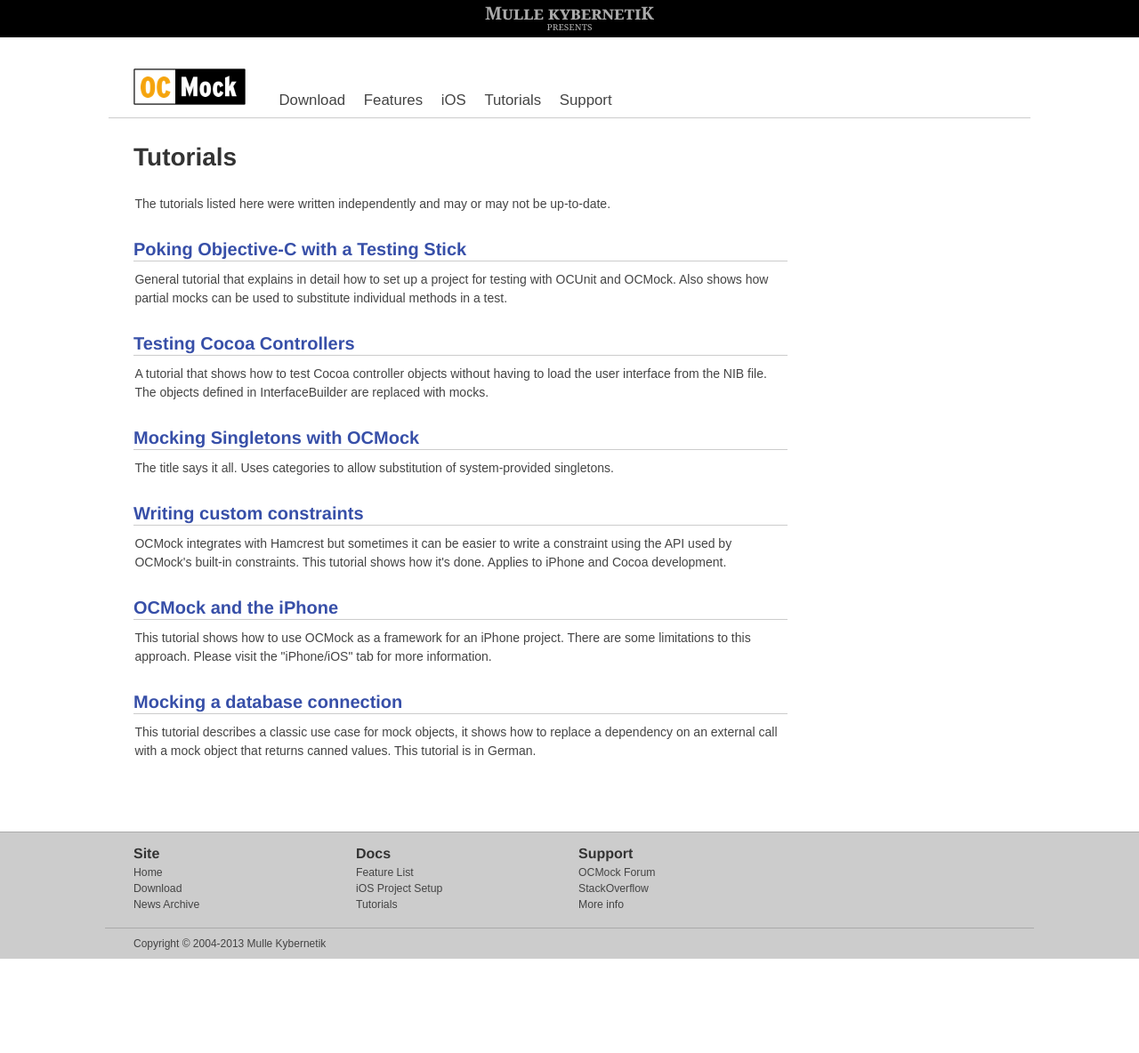
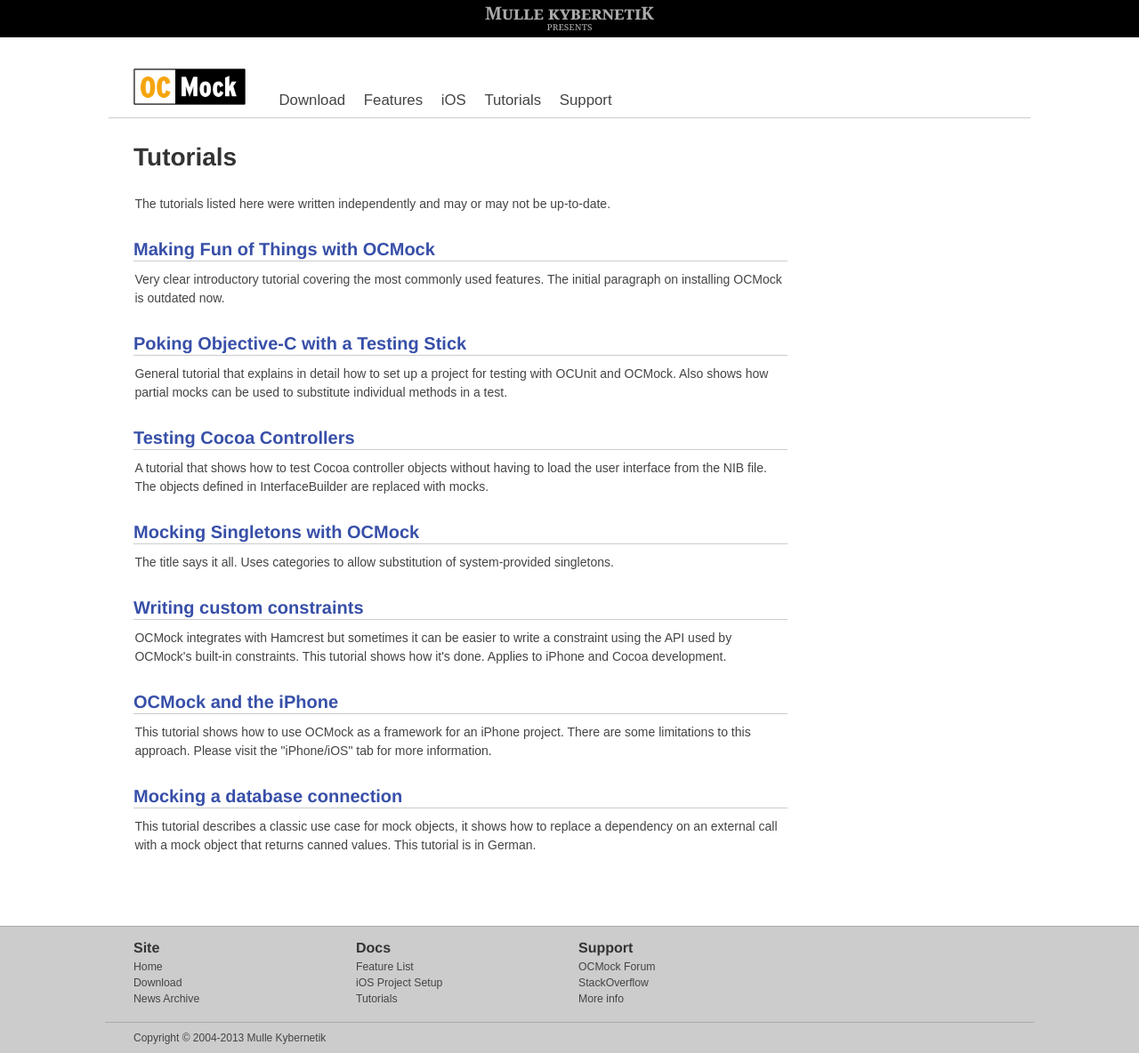
Before and after one commit to erikdoe/ocmock, a Jekyll site: the page built from tutorials.html, in a window 1280 px wide. Shown: the whole page at 89% size. Built offline with Jekyll 4.4.1, drawn with Linux system fonts in a browser that asks for light colours; comment, search, counter and statistics services are not loaded; before the commit the page ends 1078 px from its top, so only the background shows below that.

Commit message:
Added link to a tutorial I had missed so far.

```diff
--- a/tutorials.html
+++ b/tutorials.html
@@ -9,6 +9,9 @@ nosidebar: true
 ---
 <h1>{{ page.title }}</h1>
 <p>The tutorials listed here were written independently and may or may not be up-to-date.
+
+<h2><a href="http://alexvollmer.com/posts/2010/06/28/making-fun-of-things-with-ocmock">Making Fun of Things with OCMock </a></h2>
+<p>Very clear introductory tutorial covering the most commonly used features. The initial paragraph on installing OCMock is outdated now.
 
 <h2><a href="http://everburning.com/news/poking-objective-c-with-a-testing-stick/">Poking Objective-C with a Testing Stick</a></h2>
 <p>General tutorial that explains in detail how to set up a project for testing with OCUnit and OCMock. Also shows how partial mocks can be used to substitute individual methods in a test.
```
